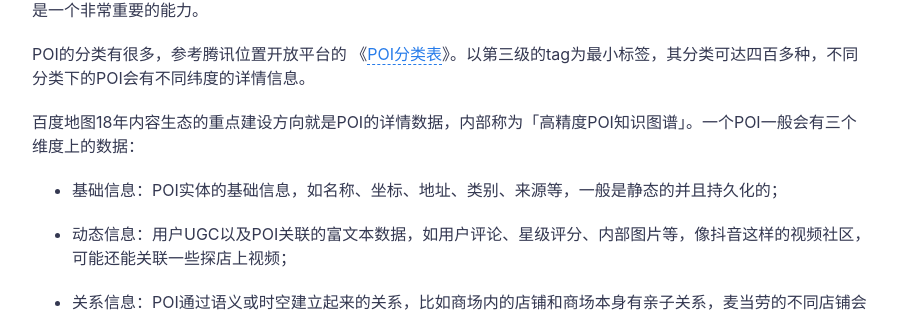
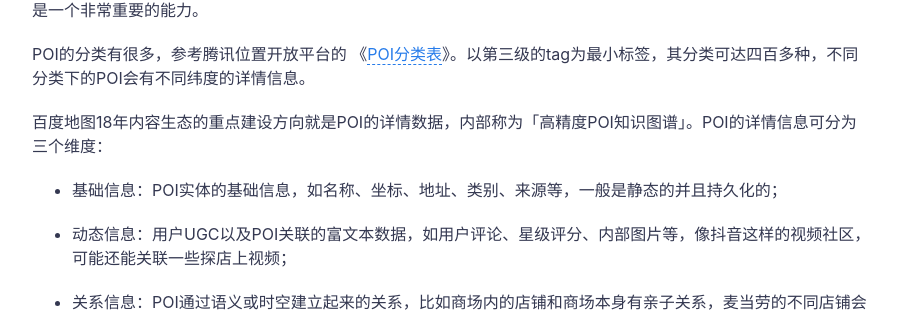
Before and after one commit to icarus507/icarus507.github.io, a Jekyll site: the page built from _posts/2018-09-08-谈谈地图（下）.md, in a window 1280 px wide and 900 px high, scrolled down 1198 px. Shown: the part 148-460 px from the top of the window, without its empty margins (188-1089 px from the left). Built offline with Jekyll 4.4.1, drawn with Linux system fonts in a browser that asks for light colours.

Commit message:
Update 2018-09-08-谈谈地图（下）.md

```diff
--- a/_posts/2018-09-08-谈谈地图（下）.md
+++ b/_posts/2018-09-08-谈谈地图（下）.md
@@ -29,7 +29,8 @@
 
 POI的分类有很多，参考腾讯位置开放平台的 《[POI分类表](https://lbs.qq.com/service/webService/webServiceGuide/webServiceAppendix)》。以第三级的tag为最小标签，其分类可达四百多种，不同分类下的POI会有不同纬度的详情信息。
 
-百度地图18年内容生态的重点建设方向就是POI的详情数据，内部称为「高精度POI知识图谱」。一个POI一般会有三个维度上的数据：
+百度地图18年内容生态的重点建设方向就是POI的详情数据，内部称为「高精度POI知识图谱」。POI的详情信息可分为三个维度：
+
 * 基础信息：POI实体的基础信息，如名称、坐标、地址、类别、来源等，一般是静态的并且持久化的；
 
 * 动态信息：用户UGC以及POI关联的富文本数据，如用户评论、星级评分、内部图片等，像抖音这样的视频社区，可能还能关联一些探店上视频；
```
